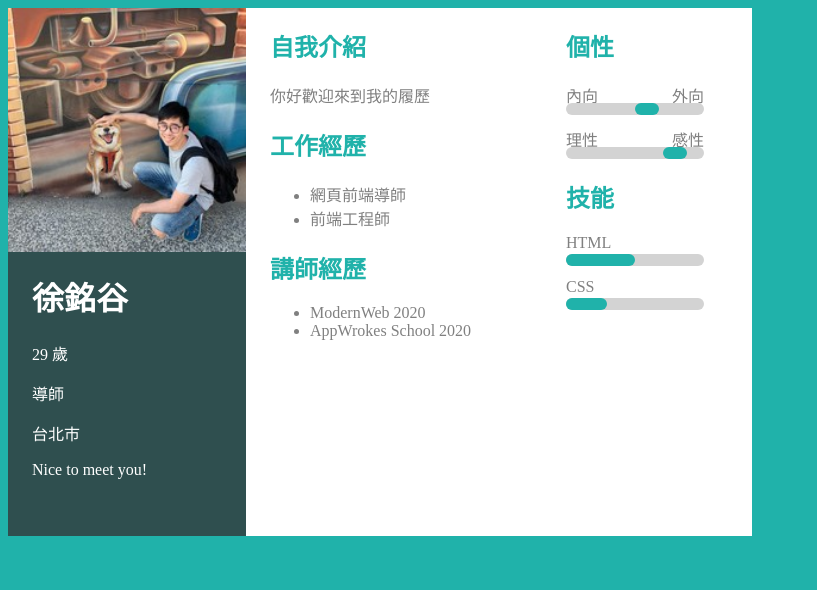
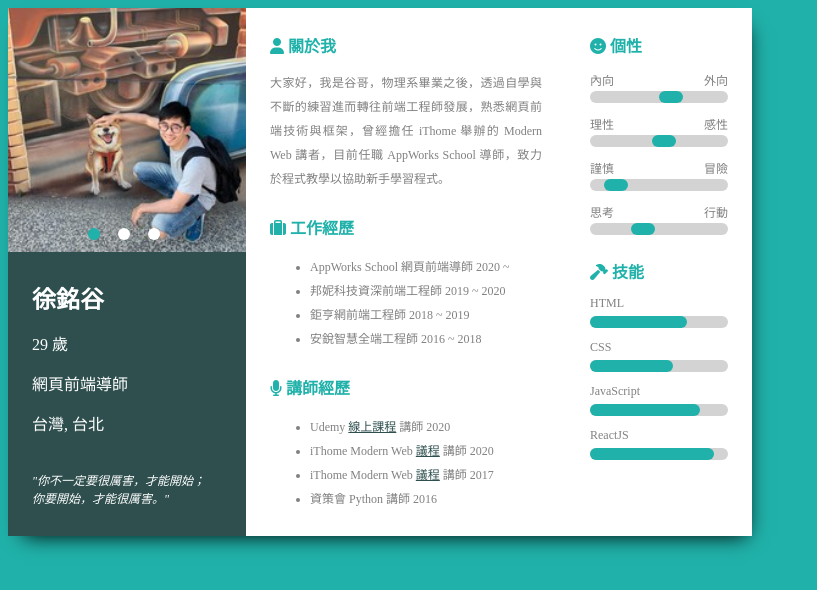
Before and after one commit to max80713/max80713.github, a plain HTML site: page index.html in a window 1280 px wide. Shown: the whole page, without its empty margins (0-817 px from the left). Drawn offline with nearby package versions, Linux system fonts and the light colour scheme.

Commit message:
Update files

```diff
--- a/index.html
+++ b/index.html
@@ -4,168 +4,124 @@
     <meta charset="UTF-8" />
     <meta name="viewport" content="width=device-width, initial-scale=1.0" />
     <meta http-equiv="X-UA-Compatible" content="ie=edge" />
-    <title>Static Template</title>
-    <style>
-      * {
-        box-sizing: border-box;
-      }
-
-      body {
-        background-color: lightseagreen;
-      }
-
-      #card {
-        width: 744px;
-        height: 528px;
-        background-color: white;
-        position: relative;
-      }
-
-      #intro {
-        width: 238px;
-        height: 284px;
-        background-color: darkslategray;
-        position: absolute;
-        left: 0;
-        bottom: 0;
-        color: white;
-        padding-left: 24px;
-      }
-
-      #center {
-        width: 320px;
-        height: 528px;
-        /* background-color: gray; */
-        position: absolute;
-        left: 238px;
-        color: gray;
-        padding-left: 24px;
-      }
-
-      h2 {
-        color: lightseagreen;
-      }
-
-      #right {
-        width: 186px;
-        height: 528px;
-        position: absolute;
-        right: 0;
-      }
-
-      .skill {
-        width: 138px;
-        height: 32px;
-        /* background-color: blue; */
-        position: relative;
-        color: gray;
-        margin-top: 12px;
-      }
-
-      .gray-bar {
-        width: 138px;
-        height: 12px;
-        background-color: lightgray;
-        position: absolute;
-        bottom: 0;
-        border-radius: 6px;
-      }
-
-      .green-bar {
-        height: 12px;
-        background-color: lightseagreen;
-        position: absolute;
-        bottom: 0;
-        border-radius: 6px;
-      }
-
-      .green-bar-2 {
-        height: 12px;
-        background-color: lightseagreen;
-        position: absolute;
-        bottom: 0;
-        border-radius: 6px;
-        width: 24px;
-      }
-
-      .right-text {
-        position: absolute;
-        right: 0;
-        top: 0;
-      }
-
-      img {
-        position: absolute;
-        top: 0;
-        left: 0;
-      }
-    </style>
+    <title>Persona</title>
+    <link rel="stylesheet" type="text/css" href="./style.css" />
+    <script
+      src="https://kit.fontawesome.com/6debf59dce.js"
+      crossorigin="anonymous"
+    ></script>
     <script src="https://ajax.googleapis.com/ajax/libs/jquery/3.5.1/jquery.min.js"></script>
-    <script>
-      $(function () {
-        $("#img-2").hide();
-
-        $("#img-1").click(function () {
-          $("#img-1").fadeOut(1000);
-          $("#img-2").fadeIn(1000);
-        });
-
-        $("#img-2").click(function () {
-          $("#img-2").fadeOut(1000);
-          $("#img-1").fadeIn(1000);
-        });
-      });
-    </script>
+    <script src="index.js"></script>
   </head>
   <body>
-    <div id="card">
-      <img src="photo-1.jpg" id="img-1" width="238" height="244" />
-      <img src="photo-2.jpg" id="img-2" width="238" height="244" />
-      <div id="intro">
+    <div class="card">
+      <img src="photo-1.jpg" class="photo photo-1" width="238" height="244" />
+      <img src="photo-2.jpg" class="photo photo-2" width="238" height="244" />
+      <img src="photo-3.jpg" class="photo photo-3" width="238" height="244" />
+      <div class="dot dot-1"></div>
+      <div class="dot dot-2"></div>
+      <div class="dot dot-3"></div>
+      <div class="intro">
         <h1>徐銘谷</h1>
         <p>29 歲</p>
-        <p>導師</p>
-        <p>台北市</p>
-        <p>Nice to meet you!</p>
+        <p>網頁前端導師</p>
+        <p>台灣, 台北</p>
+        <p class="quote">
+          "你不一定要很厲害，才能開始；<br />你要開始，才能很厲害。"
+        </p>
       </div>
-      <div id="center">
-        <h2>自我介紹</h2>
-        <p>你好歡迎來到我的履歷</p>
-        <h2>工作經歷</h2>
+      <div class="detail detail-1">
+        <div>
+          <h2><i class="fas fa-user"></i> 關於我</h2>
+          <p>
+            大家好，我是谷哥，物理系畢業之後，透過自學與不斷的練習進而轉往前端工程師發展，熟悉網頁前端技術與框架，曾經擔任
+            iThome 舉辦的 Modern Web 講者，目前任職 AppWorks School
+            導師，致力於程式教學以協助新手學習程式。
+          </p>
+        </div>
+        <div>
+          <h2><i class="fas fa-suitcase"></i> 工作經歷</h2>
           <ul>
-          <li>網頁前端導師</li>
-          <li>前端工程師</li>
-        </ul>
-        <h2>講師經歷</h2>
-        <ul>
-          <li>ModernWeb 2020</li>
-          <li>AppWrokes School 2020</li>
+            <li>AppWorks School 網頁前端導師 2020 ~</li>
+            <li>邦妮科技資深前端工程師 2019 ~ 2020</li>
+            <li>鉅亨網前端工程師 2018 ~ 2019</li>
+            <li>安銳智慧全端工程師 2016 ~ 2018</li>
           </ul>
         </div>
-      <div id="right">
-        <h2>個性</h2>
-        <div class="skill">
-          內向
+        <div>
+          <h2><i class="fas fa-microphone"></i> 講師經歷</h2>
+          <ul>
+            <li>
+              Udemy
+              <a href="https://www.udemy.com/course/react-super-easy/">
+                線上課程</a
+              >
+              講師 2020
+            </li>
+            <li>
+              iThome Modern Web
+              <a href="https://modernweb.tw/speaker-page/7478">議程</a> 講師
+              2020
+            </li>
+            <li>
+              iThome Modern Web
+              <a href="https://modernweb.tw/2017/index.html#s2106">議程</a> 講師
+              2017
+            </li>
+            <li>資策會 Python 講師 2016</li>
+          </ul>
+        </div>
+      </div>
+      <div class="detail detail-2">
+        <div>
+          <h2><i class="fas fa-smile"></i> 個性</h2>
+          <div class="indicator">
+            <div class="left-text">內向</div>
             <div class="right-text">外向</div>
             <div class="gray-bar"></div>
-          <div class="green-bar-2" style="left: 50%;"></div>
+            <div class="green-bar" style="left: 50%;"></div>
           </div>
-        <div class="skill">
-          理性
+          <div class="indicator">
+            <div class="left-text">理性</div>
             <div class="right-text">感性</div>
             <div class="gray-bar"></div>
-          <div class="green-bar-2" style="left: 70%;"></div>
+            <div class="green-bar" style="left: 45%;"></div>
           </div>
-        <h2>技能</h2>
-        <div class="skill">
-          HTML
+          <div class="indicator">
+            <div class="left-text">謹慎</div>
+            <div class="right-text">冒險</div>
             <div class="gray-bar"></div>
-          <div class="green-bar" style="width: 50%;"></div>
+            <div class="green-bar" style="left: 10%;"></div>
           </div>
-        <div class="skill">
-          CSS
+          <div class="indicator">
+            <div class="left-text">思考</div>
+            <div class="right-text">行動</div>
             <div class="gray-bar"></div>
-          <div class="green-bar" style="width: 30%;"></div>
+            <div class="green-bar" style="left: 30%;"></div>
+          </div>
+        </div>
+        <div>
+          <h2><i class="fas fa-hammer"></i> 技能</h2>
+          <div class="indicator">
+            <div class="left-text">HTML</div>
+            <div class="gray-bar"></div>
+            <div class="green-bar" style="width: 70%;"></div>
+          </div>
+          <div class="indicator">
+            <div class="left-text">CSS</div>
+            <div class="gray-bar"></div>
+            <div class="green-bar" style="width: 60%;"></div>
+          </div>
+          <div class="indicator">
+            <div class="left-text">JavaScript</div>
+            <div class="gray-bar"></div>
+            <div class="green-bar" style="width: 80%;"></div>
+          </div>
+          <div class="indicator">
+            <div class="left-text">ReactJS</div>
+            <div class="gray-bar"></div>
+            <div class="green-bar" style="width: 90%;"></div>
+          </div>
         </div>
       </div>
     </div>
--- /dev/null
+++ b/index.js
@@ -0,0 +1,23 @@
+/* eslint-disable */
+
+$(function () {
+  $(".dot").click(function () {
+    $(".dot").css("background-color", "white");
+    $(this).css("background-color", "lightseagreen");
+  });
+
+  $(".dot-1").click(function () {
+    $(".photo").fadeOut();
+    $(".photo-1").fadeIn();
+  });
+
+  $(".dot-2").click(function () {
+    $(".photo").fadeOut();
+    $(".photo-2").fadeIn();
+  });
+
+  $(".dot-3").click(function () {
+    $(".photo").fadeOut();
+    $(".photo-3").fadeIn();
+  });
+});
--- /dev/null
+++ b/style.css
@@ -0,0 +1,157 @@
+* {
+  box-sizing: border-box;
+}
+
+body {
+  background: lightseagreen;
+}
+
+.card {
+  width: 744px;
+  height: 528px;
+  background: white;
+  box-shadow: 5px 10px 20px -10px black;
+  position: absolute;
+}
+
+.photo {
+  position: absolute;
+  top: 0;
+  left: 0;
+  object-fit: cover;
+  object-position: center;
+}
+
+.photo-1 {
+}
+
+.photo-2 {
+  display: none;
+}
+
+.photo-3 {
+  display: none;
+}
+
+.dot {
+  position: absolute;
+  top: 220px;
+  width: 12px;
+  height: 12px;
+  border-radius: 6px;
+  background-color: white;
+  cursor: pointer;
+}
+
+.dot-1 {
+  left: 80px;
+  background-color: lightseagreen;
+}
+
+.dot-2 {
+  left: 110px;
+}
+
+.dot-3 {
+  left: 140px;
+}
+
+.intro {
+  position: absolute;
+  top: 244px;
+  left: 0;
+  width: 238px;
+  height: 284px;
+  padding: 12px 24px;
+
+  background: darkslategray;
+
+  color: white;
+}
+
+.intro > h1 {
+  font-size: 24px;
+}
+
+.intro > .quote {
+  font-size: 12px;
+  margin-top: 36px;
+  font-style: italic;
+}
+
+.detail-1 {
+  position: absolute;
+  top: 0;
+  left: 238px;
+  width: 320px;
+  height: 528px;
+  padding: 12px 24px;
+}
+
+.detail-2 {
+  position: absolute;
+  top: 0;
+  left: 558px;
+  width: 186px;
+  height: 528px;
+  padding: 12px 24px;
+}
+
+.detail h2 {
+  font-size: 16px;
+  color: lightseagreen;
+}
+
+.detail p,
+.detail li {
+  font-size: 12px;
+  color: gray;
+  line-height: 24px;
+  text-align: justify;
+}
+
+.detail a {
+  color: darkslategray;
+}
+
+.detail > div {
+  margin-bottom: 24px;
+}
+
+.indicator {
+  height: 32px;
+  position: relative;
+  color: gray;
+  font-size: 12px;
+  margin-top: 12px;
+}
+
+.indicator .left-text {
+  position: absolute;
+  left: 0;
+  top: 0;
+}
+
+.indicator .right-text {
+  position: absolute;
+  right: 0;
+  top: 0;
+}
+
+.indicator .gray-bar {
+  position: absolute;
+  bottom: 0;
+  width: 100%;
+  height: 12px;
+  background-color: lightgray;
+  border-radius: 6px;
+}
+
+.indicator .green-bar {
+  position: absolute;
+  bottom: 0;
+  width: 24px;
+  height: 12px;
+  background-color: lightseagreen;
+  border-radius: 6px;
+}
```
Also changed, not shown: README.md (added). Lines whose indentation alone changed are shown as unchanged.
